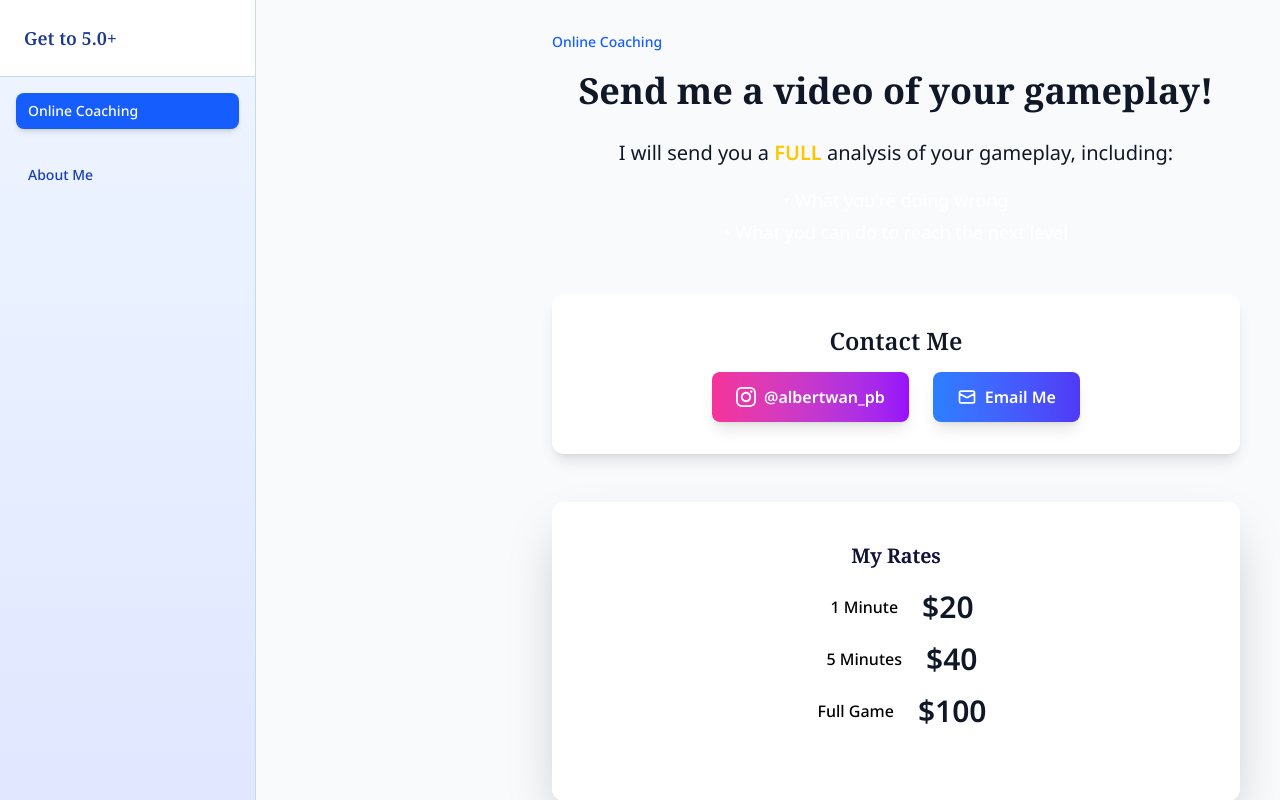
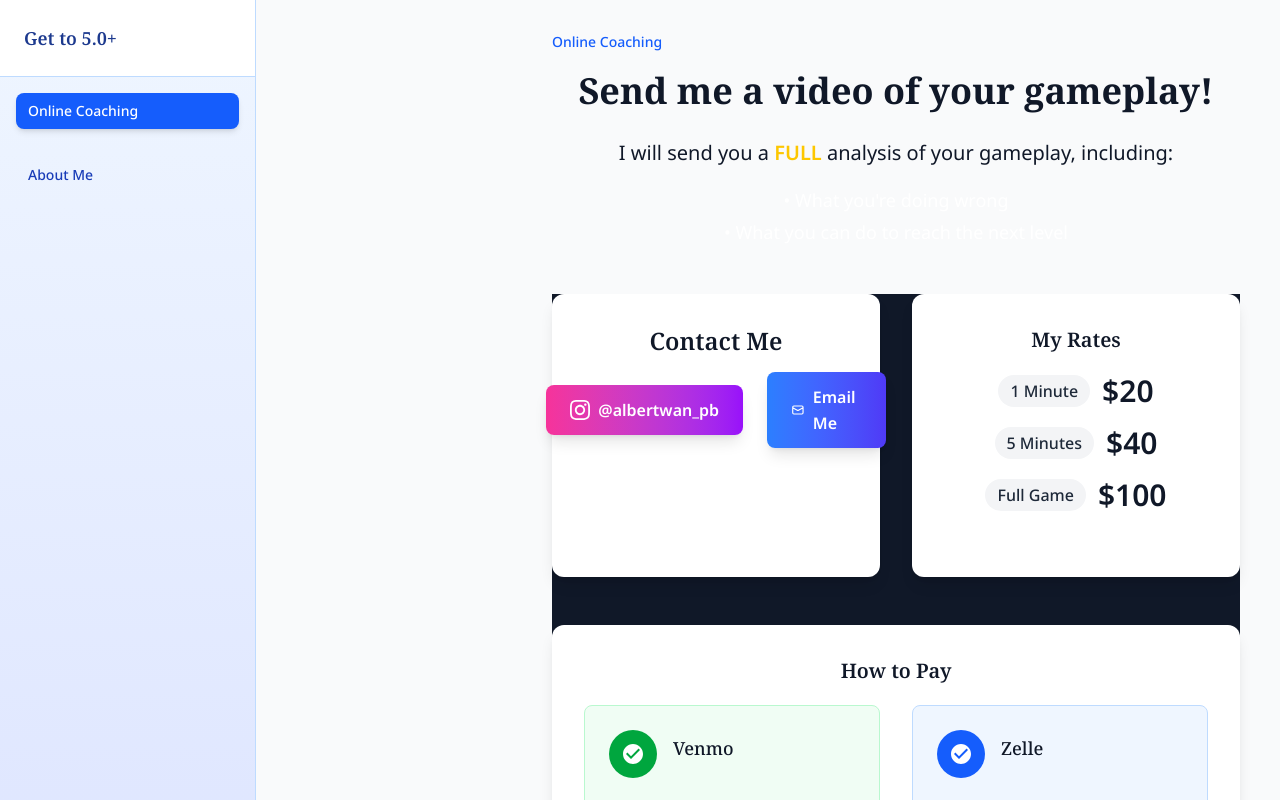
Before and after one commit to bertw2002/react-postgres-fullstack-template, a React (Vite) app: page /section/coaching in a window 1280 px wide. Shown: the top 800 px of the page. Built offline with nearby package versions, Linux system fonts and the light colour scheme; a web font is replaced by a local one.

Commit message:
Update OnlineCoachingSection.jsx

```diff
--- a/src/components/OnlineCoachingSection.jsx
+++ b/src/components/OnlineCoachingSection.jsx
@@ -1,9 +1,11 @@
 function OnlineCoachingSection() {
   return (
-    <div className="online-coaching-section">
+    <div className="online-coaching-section bg-gray-900 min-h-screen">
       <div className="max-w-6xl mx-auto">
-        {/* Hero Section */}
-        <div className="bg-white rounded-xl shadow-lg p-6 md:p-8 mx-4 md:mx-0 mb-8 md:mb-12">
+        {/* Contact Me and Rates Section */}
+        <div className="grid grid-cols-1 lg:grid-cols-2 gap-6 md:gap-8 mx-4 md:mx-0 mb-8 md:mb-12">
+          {/* Contact Me Section */}
+          <div className="bg-white rounded-xl shadow-lg p-6 md:p-8">
             <h2 className="text-2xl md:text-3xl font-bold text-black mb-6 md:mb-8 text-center">
               Contact Me
             </h2>
@@ -31,23 +33,24 @@ function OnlineCoachingSection() {
             </div>
           </div>
 
-        {/* Call to Action */}
-        <div className="text-center bg-white bg-opacity-90 rounded-xl p-8 md:p-10 mx-4 md:mx-0 shadow-2xl">
-          <h3 className="text-3xl md:text-4xl font-bold text-white mb-4 md:mb-6 bg-gradient-to-r from-blue-600 to-purple-600 bg-clip-text text-transparent">
+          {/* My Rates Section */}
+          <div className="bg-white rounded-xl shadow-lg p-6 md:p-8">
+            <h3 className="text-3xl md:text-4xl font-bold text-gray-900 mb-4 md:mb-6 text-center">
               My Rates
             </h3>
             <div className="space-y-3 md:space-y-4 mb-6 md:mb-8">
               <div className="flex items-center justify-center space-x-3">
-              <span className="bg-white bg-opacity-20 px-3 py-1 rounded-full text-sm md:text-base font-medium text-black">1 Minute</span>
-              <span className="text-2xl md:text-3xl font-bold">$20</span>
+                <span className="bg-gray-100 px-3 py-1 rounded-full text-sm md:text-base font-medium text-gray-800">1 Minute</span>
+                <span className="text-2xl md:text-3xl font-bold text-gray-900">$20</span>
               </div>
               <div className="flex items-center justify-center space-x-3">
-              <span className="bg-white bg-opacity-20 px-3 py-1 rounded-full text-sm md:text-base font-medium text-black">5 Minutes</span>
-              <span className="text-2xl md:text-3xl font-bold">$40</span>
+                <span className="bg-gray-100 px-3 py-1 rounded-full text-sm md:text-base font-medium text-gray-800">5 Minutes</span>
+                <span className="text-2xl md:text-3xl font-bold text-gray-900">$40</span>
               </div>
               <div className="flex items-center justify-center space-x-3">
-              <span className="bg-white bg-opacity-20 px-3 py-1 rounded-full text-sm md:text-base font-medium text-black">Full Game</span>
-              <span className="text-2xl md:text-3xl font-bold">$100</span>
+                <span className="bg-gray-100 px-3 py-1 rounded-full text-sm md:text-base font-medium text-gray-800">Full Game</span>
+                <span className="text-2xl md:text-3xl font-bold text-gray-900">$100</span>
+              </div>
             </div>
           </div>
         </div>
```
Lines whose indentation alone changed are shown as unchanged.
